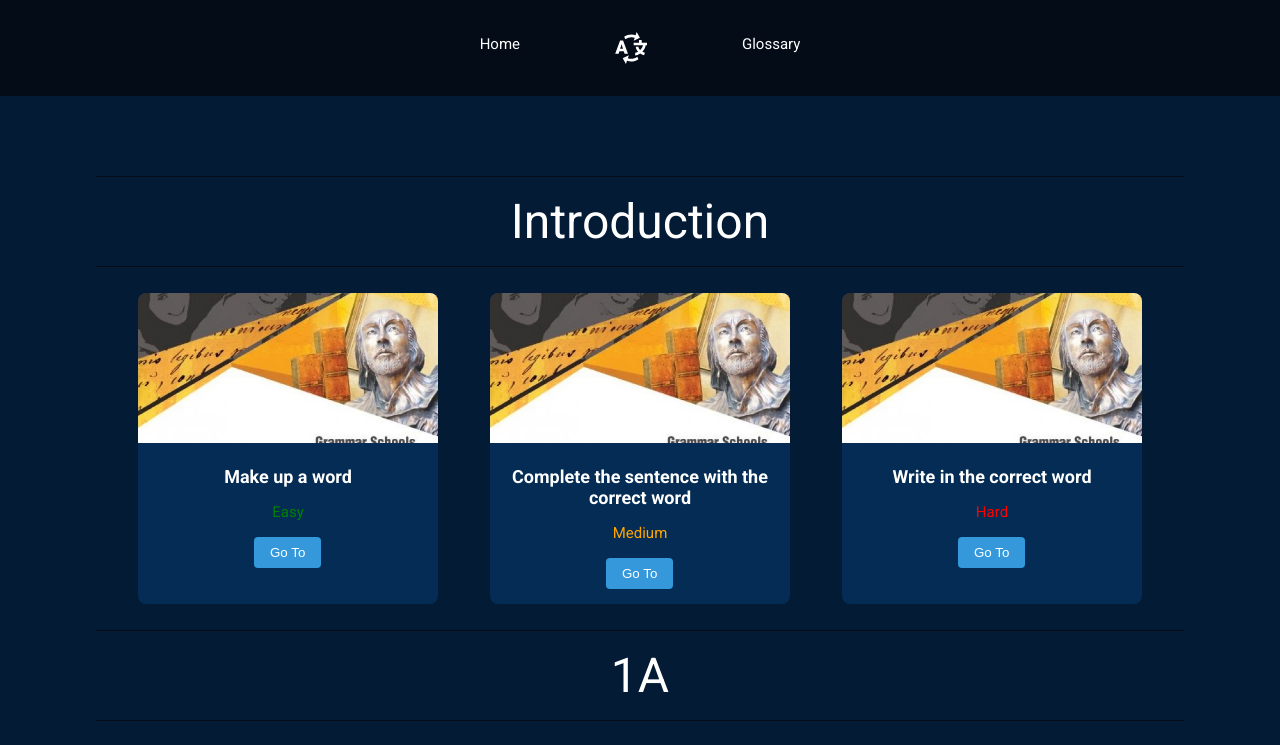
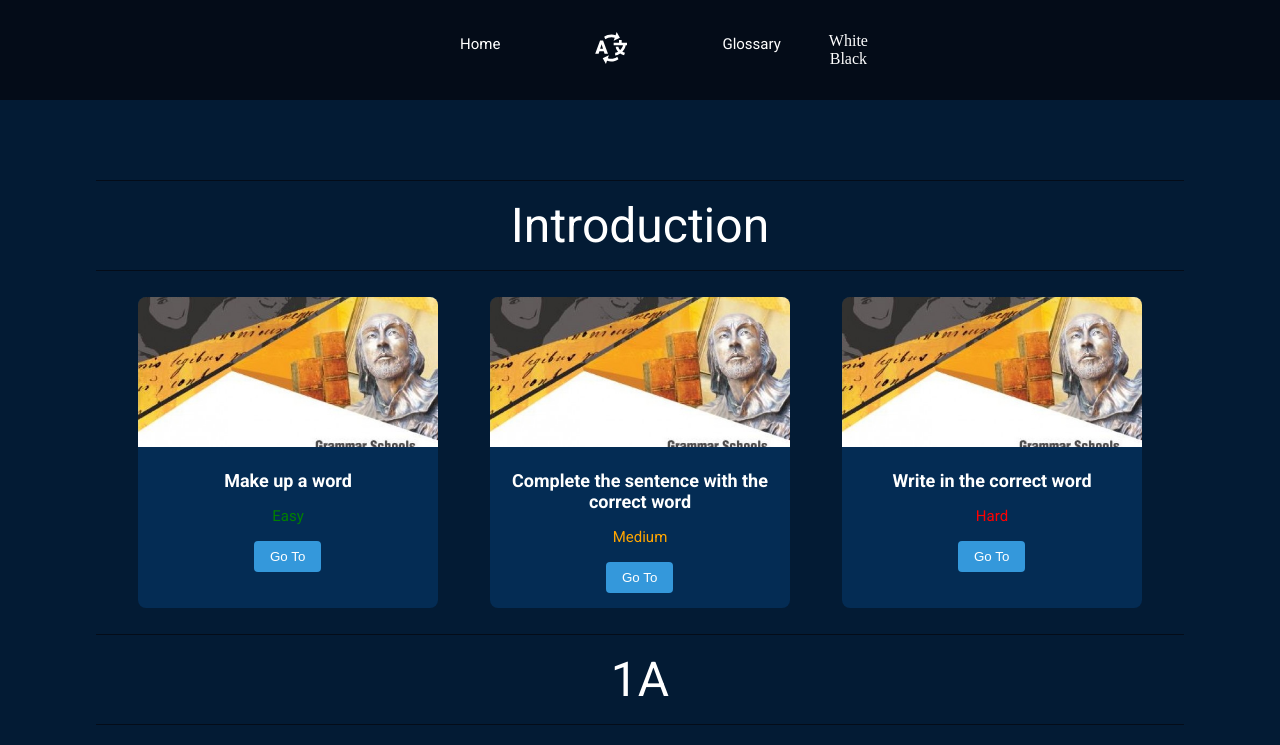
Before and after one commit to artcevvv/english-school-project-react, a React (Create React App) app: page /moduleone in a window 1280 px wide. Shown: the top 745 px of the page. Built offline with nearby package versions, Linux system fonts and the light colour scheme.

Commit message:
added dark/white theme mode

```diff
--- a/src/App.css
+++ b/src/App.css
@@ -9,16 +9,29 @@ body {
     background-color: var(--color-bg);
 }
 
+body[data-theme='light-theme']{
+    --color-bg: #fff;
+    --color-footer: #d9d9d9;
+    --color-blog: #ebe6e6;
+    --color-text: #000;
+    .app__navbar-smallscreen svg{
+        filter: invert();
+    }
+    .app__navbar-links_container img, .app__navbar-logo img{
+        filter: invert();
+    }
+}
+
 body::-webkit-scrollbar {
     width: 12px
 }
 
 body::-webkit-scrollbar-track {
-    background-color: var(--color-bg)
+    background-color: var(--color-footer)
 }
 
 body::-webkit-scrollbar-thumb {
-    background-color: var(--color-footer);
+    background-color: var(--color-bg);
     border-radius: 20px;
     border: none;
 }
--- a/src/index.css
+++ b/src/index.css
@@ -9,6 +9,6 @@
     --color-bg: #040C18;
     --color-footer: #031B34;
     --color-blog: #042c54;
-    --color-text: #81AFDD;
+    --color-text: #fff;
     --color-subtext: #FF8A71;
 }
--- a/src/pages/Global/Navbar/navbar.css
+++ b/src/pages/Global/Navbar/navbar.css
@@ -1,3 +1,5 @@
+
+
 .app__navbar {
     display: flex;
     justify-content: space-between;
@@ -32,6 +34,7 @@
 .app__navbar-links_container {
     display: flex;
     flex-direction: row;
+    color: var(--color-text);
 }
 
 .app__navbar-links_container p,
@@ -39,7 +42,7 @@
     font-family: var(--font-family);
     line-height: 25px;
     font-size: 15px;
-    color: #fff;
+    color: var(--color-text);
 
     margin: 0 3rem;
 }
@@ -105,3 +108,11 @@
     }
 
 }
+
+
+.app__navbar-links_themes{
+    display: flex;
+    align-items: center;
+    flex-direction: column;
+    justify-content: flex-end;
+}
--- a/src/pages/Global/Navbar/navbar.jsx
+++ b/src/pages/Global/Navbar/navbar.jsx
@@ -3,18 +3,25 @@ import "./navbar.css";
 
 import { RiMenu3Line, RiCloseLine } from "react-icons/ri";
 import logo from "../../../Assets/svg/logo-white.svg";
+// import logoblc from "../../../Assets/svg/logo.svg";
 import { Link } from "react-router-dom";
 
 const Menu = () => (
   <>
     <p>
       {" "}
-      <a href="/"> <Link to="/">Home</Link></a>
+      <a href="/">
+        {" "}
+        <Link to="/">Home</Link>
+      </a>
     </p>
     <img src={logo} alt="logo" />
     <p>
       {" "}
-      <a href= "/glossary"> <Link to= "/glossary">Glossary</Link></a>
+      <a href="/glossary">
+        {" "}
+        <Link to="/glossary">Glossary</Link>
+      </a>
     </p>
   </>
 );
@@ -29,6 +36,22 @@ const Navbar = () => {
         </div>
         <div className="app__navbar-links_container">
           <Menu />
+          <div className="app__navbar-links_themes">
+            <a
+              onClick={() =>
+                document.body.setAttribute("data-theme", "light-theme")
+              }
+            >
+              White
+            </a>
+            <a
+              onClick={() =>
+                document.body.setAttribute("data-theme", "dark-theme")
+              }
+            >
+              Black
+            </a>
+          </div>
         </div>
       </div>
 
@@ -50,6 +73,7 @@ const Navbar = () => {
           <div className="app__navbar-smallscreen_links scale-up-center">
             <div className="app__navbar-smallscreen_links-menu">
               <Menu />
+              <div></div>
             </div>
           </div>
         )}
--- a/src/pages/Home/containers/Blog/Blog.css
+++ b/src/pages/Home/containers/Blog/Blog.css
@@ -14,7 +14,7 @@
     font-family: var(--font-family);
     font-size: 62px;
     line-height: 75px;
-    color: white;
+    color: var(--color-text);
     margin-bottom: 1rem
 }
 
--- a/src/pages/Home/containers/Footer/Footer.css
+++ b/src/pages/Home/containers/Footer/Footer.css
@@ -1,6 +1,6 @@
 .app__footer{
     display: flex;
-    color: white;
+    color: var(--color-text);
 
     flex-direction: column;
     justify-content: center;
--- a/src/pages/Home/containers/Header/Header.css
+++ b/src/pages/Home/containers/Header/Header.css
@@ -35,7 +35,7 @@
 
     background-color: #1C3EFE;
     border-radius: 5px;
-    color: #fff;
+    color: var(--color-text);
     font-family: var(--font-family);
     font-size: 15px;
     cursor: pointer;
--- a/src/pages/Modules/components/Card.css
+++ b/src/pages/Modules/components/Card.css
@@ -36,13 +36,13 @@ h2{
 
 .app__card-title {
     font-size: 18px;
-    color: white;
+    color: var(--color-text);
 }
 
 .app__card-button {
     padding: 8px 16px;
     background-color: #3498db;
-    color: white;
+    color: var(--color-text);
     border: none;
     border-radius: 4px;
     cursor: pointer;
--- a/src/pages/Modules/containers/Cards.css
+++ b/src/pages/Modules/containers/Cards.css
@@ -6,7 +6,7 @@
     font-family: var(--font-family);
     width: 100%;
     flex-direction: column;
-    color: white;
+    color: var(--color-text);
 }
 
 .app__cards-container_grid-heading{
```
